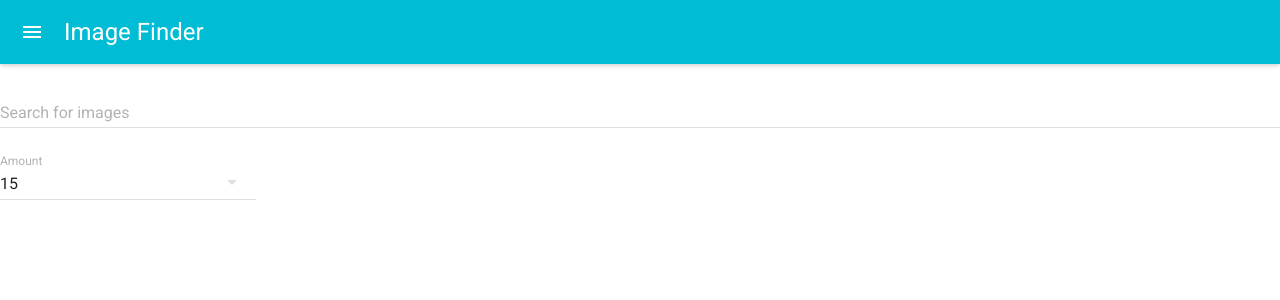
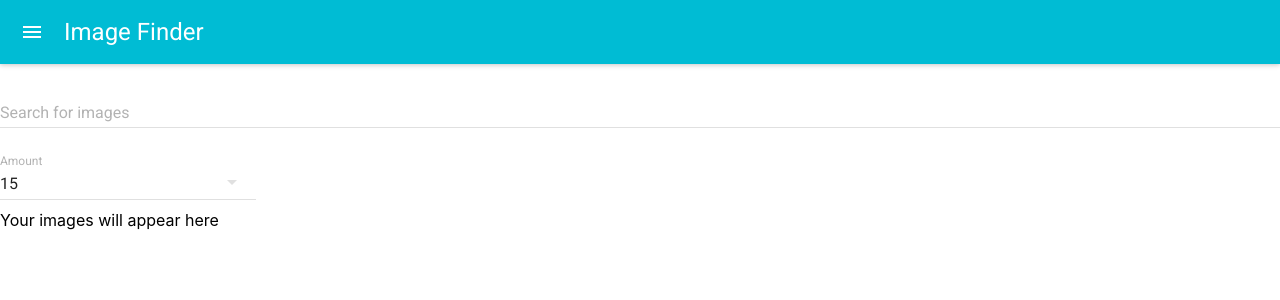
Before and after one commit to amolchopra1210/image-finder, a React (Create React App) app: page / in a window 1280 px wide. Shown: the top 300 px of the page. Built offline with nearby package versions, Linux system fonts and the light colour scheme; no server answers.

Commit message:
Cosmetic changes

```diff
--- a/src/components/search/Search.js
+++ b/src/components/search/Search.js
@@ -47,7 +47,7 @@ class Search extends Component {
                 <MenuItem value = {50} primaryText = "50"/>
            </SelectField>
            <br/>
-           {this.state.images.length ? <ImageResults images = {this.state.images}/>: null}
+           {this.state.images.length ? <ImageResults images = {this.state.images}/>: "Your images will appear here"}
         </React.Fragment>
         )
     }
```
